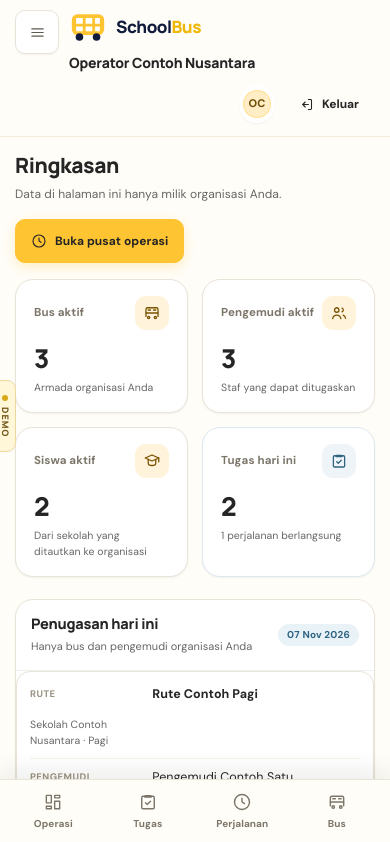
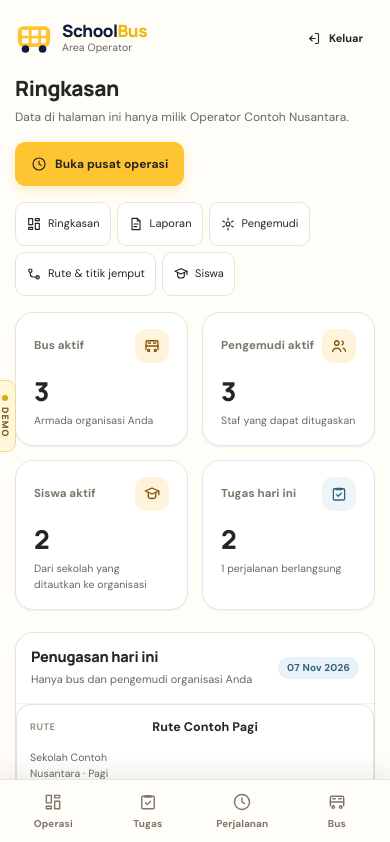
Before and after one commit to irusandi-hub/school-bus-management, a Next.js app: page /operator in a window 390 px wide. Shown: the top 842 px of the page. Built offline with nearby package versions, Linux system fonts and the light colour scheme.

Commit message:
fix(operator): replace drawer header and preserve all mobile destinations

```diff
--- a/app/operator/layout.tsx
+++ b/app/operator/layout.tsx
@@ -4,8 +4,7 @@ import { OperatorNav } from "@/components/operator/OperatorNav";
 import { ConfigNotice } from "@/components/admin/ui";
 import { BottomNav } from "@/components/ui/BottomNav";
 import { Icon } from "@/components/ui/Icon";
-import { MobileMenu } from "@/components/ui/MobileMenu";
-import { operatorBottomNav, operatorGroups } from "@/components/ui/nav-config";
+import { operatorBottomNav } from "@/components/ui/nav-config";
 import { requireOperator } from "@/lib/auth";
 import { signOutAction } from "@/lib/auth-actions";
 
@@ -17,13 +16,7 @@ export default async function OperatorLayout({ children }: { children: React.Rea
   const access = await requireOperator();
   if (access.status === "unconfigured") return <ConfigNotice />;
 
-  const { viewer, operator } = access;
-  const initials = (viewer.profile?.full_name || viewer.email || "OP")
-    .split(/\s+/)
-    .filter(Boolean)
-    .slice(0, 2)
-    .map((part) => part[0]?.toUpperCase())
-    .join("");
+  const { operator } = access;
 
   return (
     <div className="app-shell admin-shell operator-shell">
@@ -54,34 +47,14 @@ export default async function OperatorLayout({ children }: { children: React.Rea
       </aside>
 
       <main className="main">
-        <header className="topbar">
-          <MobileMenu
-            groups={operatorGroups}
-            rootHref="/operator"
-            areaLabel="Operator"
-            note={`Hanya data milik ${operator.name} yang tersedia di menu ini.`}
-          />
-          <div className="workspace-heading">
-            <BrandLogo size="sm" />
-          <div className="topbar-title">
-            <div className="eyebrow">RUANG KERJA OPERATOR</div>
-            <div className="admin-topbar-role">{operator.name}</div>
-          </div>
-          </div>
-          <div className="top-actions">
-            <span className="account-chip" title={viewer.email ?? undefined}>
-              <span className="account-avatar" aria-hidden="true">
-                {initials || "OP"}
-              </span>
-              <span className="account-name">{viewer.profile?.full_name || viewer.email}</span>
-            </span>
-            <form action={signOutAction}>
-              <button className="btn btn-ghost" type="submit">
-                <Icon name="logout" size={15} />
-                Keluar
-              </button>
-            </form>
-          </div>
+        <header className="operator-header compact-area-header">
+          <BrandLogo href="/operator" subtitle="Area Operator" size="sm" />
+          <form action={signOutAction}>
+            <button className="btn btn-ghost btn-sm" type="submit">
+              <Icon name="logout" size={15} />
+              Keluar
+            </button>
+          </form>
         </header>
         {children}
         <footer className="page-footer">
--- a/app/operator/page.tsx
+++ b/app/operator/page.tsx
@@ -10,6 +10,7 @@ import {
   TripStatusPill,
 } from "@/components/admin/ui";
 import { Icon } from "@/components/ui/Icon";
+import { operatorGroups, operatorBottomNav } from "@/components/ui/nav-config";
 import { requireOperator } from "@/lib/auth";
 import { operatorReadContext } from "@/lib/operator/read";
 import type { TripAssignmentRow } from "@/lib/types";
@@ -51,7 +52,7 @@ export default async function OperatorHomePage() {
     <>
       <PageHeader
         title="Ringkasan"
-        description="Data di halaman ini hanya milik organisasi Anda."
+        description={`Data di halaman ini hanya milik ${access.operator.name}.`}
         actions={
           <Link className="btn btn-primary" href="/operator/operasional">
             <Icon name="clock" size={16} />
@@ -59,6 +60,12 @@ export default async function OperatorHomePage() {
           </Link>
         }
       />
+
+      <nav className="operator-extra-links" aria-label="Menu operator lainnya">
+        {operatorGroups.flatMap((group) => group.items).filter((item) => !operatorBottomNav.some((bottom) => bottom.href === item.href)).map((item) => (
+          <Link key={item.href} href={item.href}><Icon name={item.icon} size={16} />{item.label}</Link>
+        ))}
+      </nav>
 
       {todayAssignments.error && (
         <Notice kind="error">Penugasan hari ini belum dapat dimuat. Muat ulang halaman atau coba lagi nanti.</Notice>
```
Also changed, not shown: app/globals.css.
